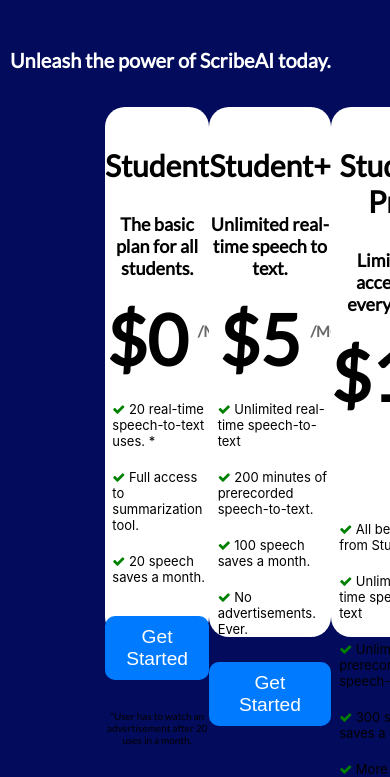
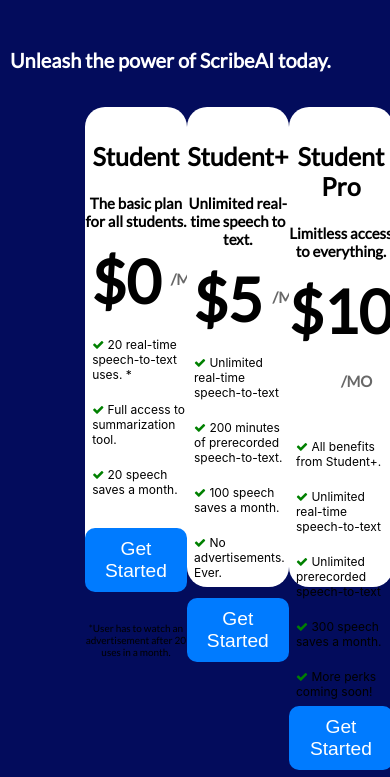
Before and after one commit to StrataLink/ScribeAI, a React (Create React App) app in the folder client/: page / in a window 390 px wide. Shown: the part 2121-2898 px from the top of the page. Built offline with nearby package versions, Linux system fonts and the light colour scheme.

Commit message:
Minimize Landing Page p2

```diff
--- a/client/src/pages/LandingPage.css
+++ b/client/src/pages/LandingPage.css
@@ -490,45 +490,45 @@
 
   .whbox1{
     background-color: rgb(255, 255, 255);
-    width: 320px;
-    height: 530px;
+    width: 300px;
+    height: 480px;
     position: relative;
-    margin-left: 100px;
+    margin-left: 80px;
     border-radius: 20px;
   }
   .whbox2{
     background-color: rgb(255, 255, 255);
-    width: 320px;
-    height: 530px;
+    width: 300px;
+    height: 480px;
     position: relative;
     border-radius: 20px;
 
   }
   .whbox3{
     background-color: rgb(255, 255, 255);
-    width: 320px;
-    height: 530px;
+    width: 300px;
+    height: 480px;
     position: relative;
-    margin-right: 200px;
+    margin-right: 80px;
     border-radius: 20px;
 
   }
 
   .h4{
     font-family: Lato;
-    font-size: 30px;
+    font-size: 25px;
     color: black;
     font-weight: Extrabold;
   }
 
   .p4{
-    font-size: 18px;
+    font-size: 15px;
     margin-top: -10px;
   }
 
   .money{
     margin-top: 10px;
-    font-size: 70px;
+    font-size: 60px;
     font-weight: 700;
     font-family: Lato;
     display: inline;
@@ -548,7 +548,7 @@
 
   .chlist{
     margin-top: 20px;
-    font-size: 13px;
+    font-size: 12px;
     text-align: left;
     margin-left: 7%;
   }
@@ -570,7 +570,7 @@
     border-radius: 10px;
     color: #fff;
     border: none;
-    margin-top: 20%;
+    margin-top: 18%;
   }
 
   .getStarted3{
@@ -580,7 +580,7 @@
     border-radius: 10px;
     color: #fff;
     border: none;
-    margin-top: 9%;
+    margin-top: 7%;
   }
 
 
```
